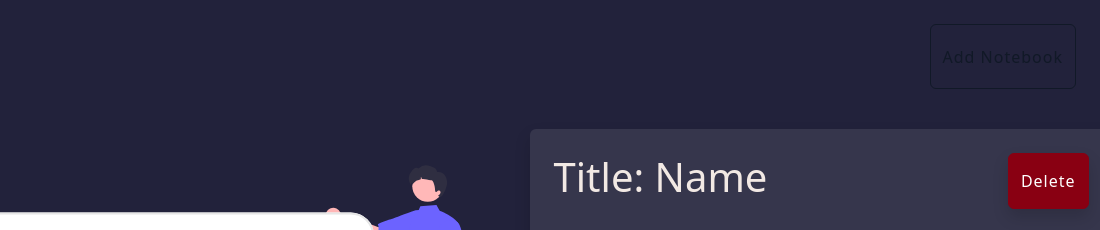
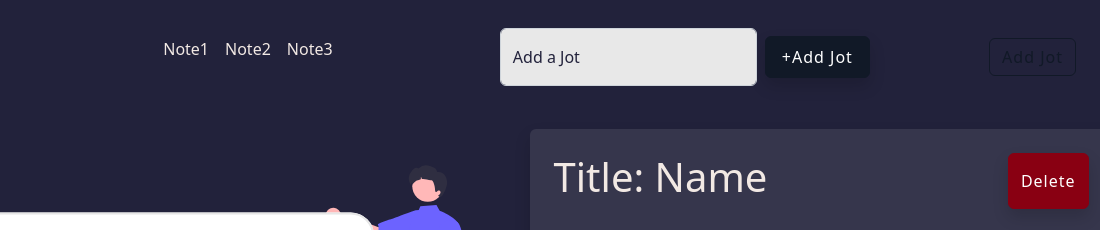
Before and after one commit to sethkunzler/checkpoint_wk3, a website with bundled scripts: page index.html in a window 1280 px wide. Shown: the top 230 px of the page, 180-1280 px from the left. Built offline with nearby package versions, Linux system fonts and the light colour scheme; a script that the page names is missing.

Commit message:
Form looks good

```diff
--- a/app/AppState.js
+++ b/app/AppState.js
@@ -11,7 +11,7 @@ class ObservableAppState extends EventEmitter {
   notes = []
 
   /**@type {Note | MainImage} */
-  activeNote = new MainImage
+  activeNote = new MainImage({source: 'assets/img/typewritter_unDraw.svg',  title:'You have not selected a note yet.', alt: 'typewritter - a space to jot down notes'})
 }
 
 export const AppState = createObservableProxy(new ObservableAppState())
--- a/index.html
+++ b/index.html
@@ -16,14 +16,25 @@
 </head>
 
 <body class="bg-purple-dark">
-  <header class="d-flex justify-content-between p-4">
+  <header class="d-flex justify-content-between align-items-center p-4">
     <!-- TODO onclick shows offcanvas menu -->
-    <img src="assets/img/JotLogo.png" alt="This is the JOT logo" class="img-logo selectable ms-4 p-3">
+    <img src="assets/img/JotLogo.png" alt="This is the JOT logo" class="img-logo selectable ms-4 p-3" role="button">
     <!-- TODO make into offcanvas menu -->
     <!-- NOTE this is where my list of notes will go -->
-    <div id="notesList" class=""></div>
+    <div id="notesList" class="d-flex gray-light justify-content-around px-5">
+      <p onclick="setActiveNote()" class="selectable rounded p-2" role="button">Note1</p>
+      <p onclick="setActiveNote()" class="selectable rounded p-2" role="button">Note2</p>
+      <p onclick="setActiveNote()" class="selectable rounded p-2" role="button">Note3</p>
+    </div>
+    <form onsubmit="createNewNote()" action="" class="d-flex">
+      <div class="form-floating">
+        <input type="text" class="form-control" name="name" id="noteName" required minlength="3" maxlength="15" placeholder="Title">
+        <label class="purple-dark" for="noteName">Add a Jot</label>
+      </div>
+      <button type="Submit" class="btn btn-dark bg-gray-dark gray-light shadow px-3 m-2">+add jot</button>
+    </form>
     <!-- TODO add an Icon to the button -->
-    <button type="button" class="btn bg-gray-light btn-outline-dark">Add Notebook</button>
+    <button type="button" class="btn bg-gray-light btn-outline-dark">add Jot</button>
   </header>
 
   <main class="d-flex w-100 justify-content-center">
```
Also changed, not shown: app/models/MainImage.js (+6 -1 lines).
